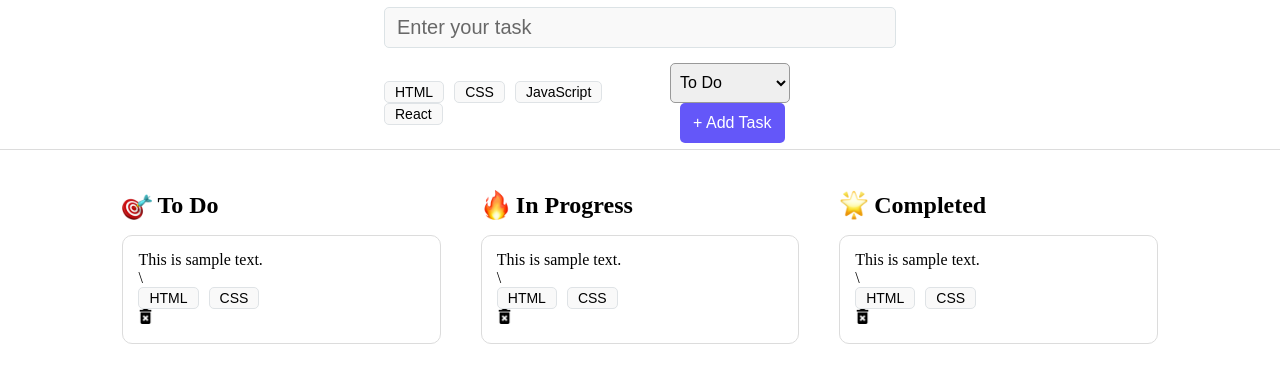
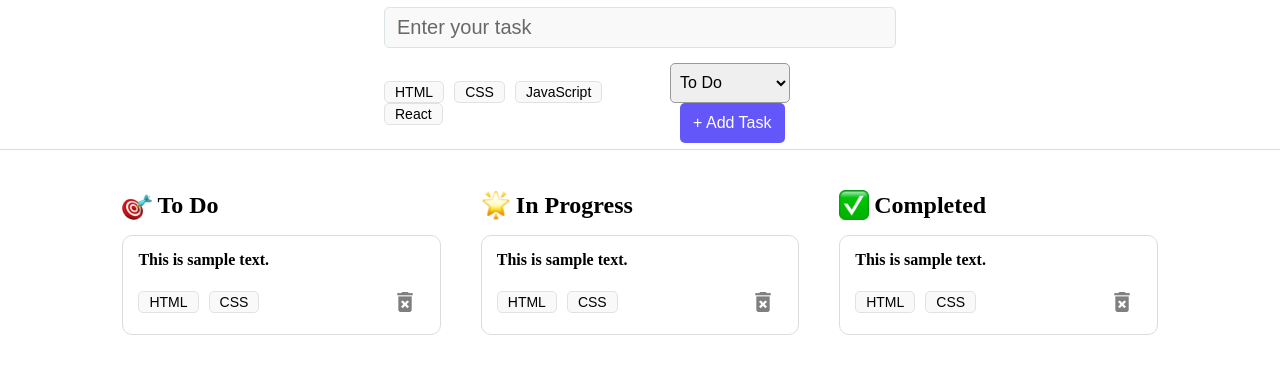
Before and after one commit to McKeeJerry-FS/tasktrek, a React (Vite) app: page / in a window 1280 px wide. Shown: the top 382 px of the page. Built offline with nearby package versions, Linux system fonts and the light colour scheme.

Commit message:
Starting to add functionality to the app

```diff
--- a/src/App.jsx
+++ b/src/App.jsx
@@ -2,8 +2,8 @@ import React from 'react'
 import TaskForm from './components/TaskForm'
 import TaskColumn from './components/TaskColumn'
 import todoIcon from './assets/direct-hit.png'
-import doingIcon from './assets/fire.png'
-import doneIcon from './assets/glowing-star.png'
+import doingIcon from './assets/glowing-star.png'
+import doneIcon from './assets/check-mark-button.png'
 
 import './App.css'
 
--- a/src/components/TaskCard.css
+++ b/src/components/TaskCard.css
@@ -7,7 +7,39 @@
   margin: 15px 0;
 }
 
+.task_text {
+  font-size: 16px;
+  font-weight: 600;
+  margin-bottom: 15px;
+}
+
+.task_card_bottom_line {
+  display: flex;
+  justify-content: space-between;
+  align-items: center;
+}
+
+.task_delete {
+  width: 35px;
+  height: 35px;
+  border-radius: 100%;
+  display: flex;
+  align-items: center;
+  justify-content: center;
+  cursor: pointer;
+  transition: all 0.3s ease-in-out;
+}
+
+.task_delete:hover {
+  background-color: #ebebeb;
+}
+
 .deleteButton {
-  width: 15px;
+  width: 20px;
+  opacity: 50%;
   margin-right: 5px;
 }
+
+.task_delete:hover .deleteButton {
+  opacity: 80%;
+}
--- a/src/components/TaskCard.jsx
+++ b/src/components/TaskCard.jsx
@@ -8,7 +8,7 @@ const TaskCard = () => {
   return (
     <article className="task_card">
       <p className="task_text">This is sample text.</p>
-      <div className="task_card_bottom_line">\
+      <div className="task_card_bottom_line">
         <div className="task_card_tags">
           <Tag tagName="HTML"/>
           <Tag tagName="CSS"/>
--- a/src/components/TaskForm.jsx
+++ b/src/components/TaskForm.jsx
@@ -1,13 +1,26 @@
-import React from 'react'
+import React, {useState} from 'react'
 import Tag from './Tag'
 
 import './TaskForm.css'
 
 const TaskForm = () => {
+  const [task, setTask] = useState('');
+  const [status, setStatus] = useState('todo');
+  console.log(task);
+  console.log(status);
+
+  const handleTaskChange = (e) => {
+    setTask(e.target.value);
+  };
+
+  const handleStatusChange = (e) => {
+    setStatus(e.target.value);
+  };
+
   return (
     <header className='app_header'>
       <form action="">
-        <input type="text" name="" id="" className="task_input" placeholder='Enter your task' />
+        <input type="text" name="" id="" className="task_input" placeholder='Enter your task' onChange={handleTaskChange} />
 
         <div className="task_form_bottom_line">
           <div>
@@ -18,7 +31,7 @@ const TaskForm = () => {
           </div>
 
           <div>
-            <select name="" id="" className="task_status">
+            <select className="task_status" onChange={handleStatusChange}>
               <option value="todo">To Do</option>
               <option value="doing">In Progress</option>
               <option value="done">Completed</option>
```
